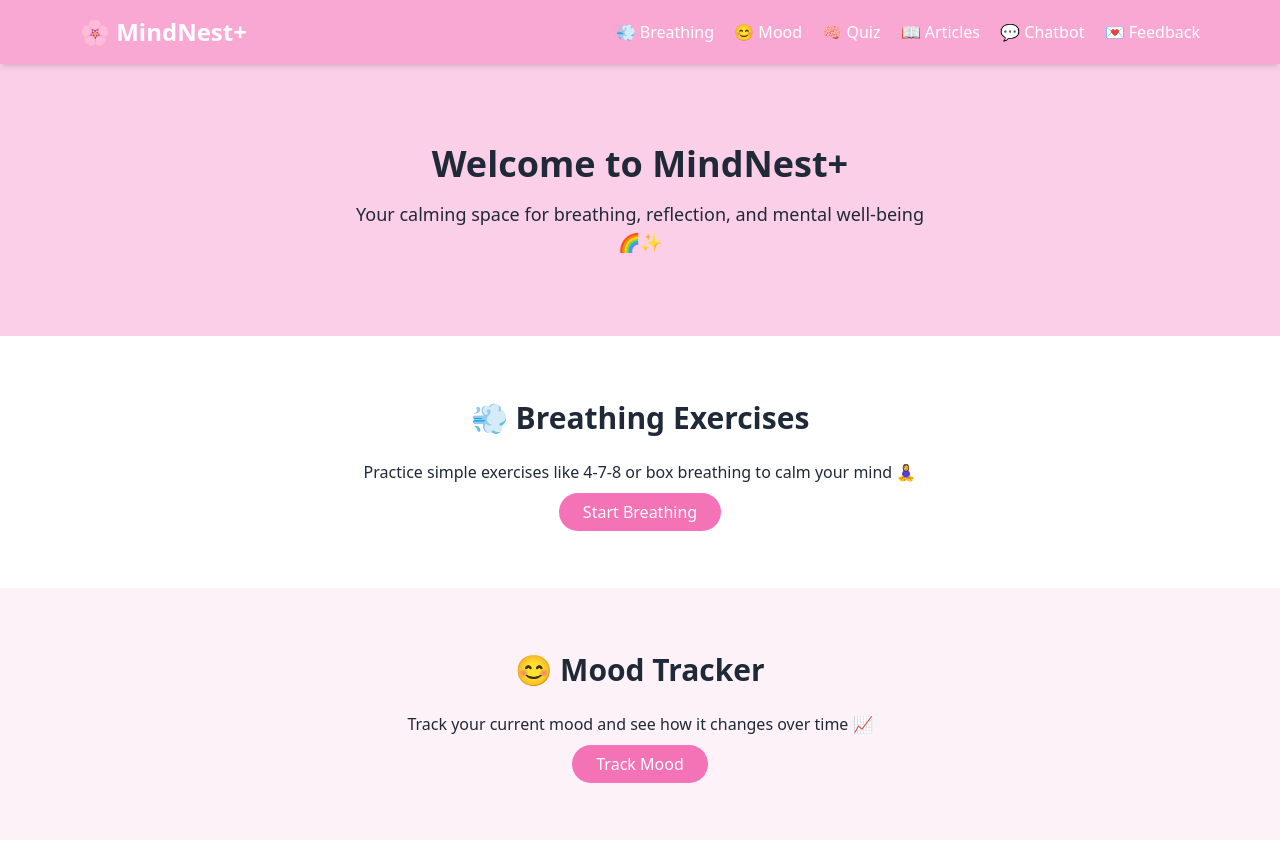
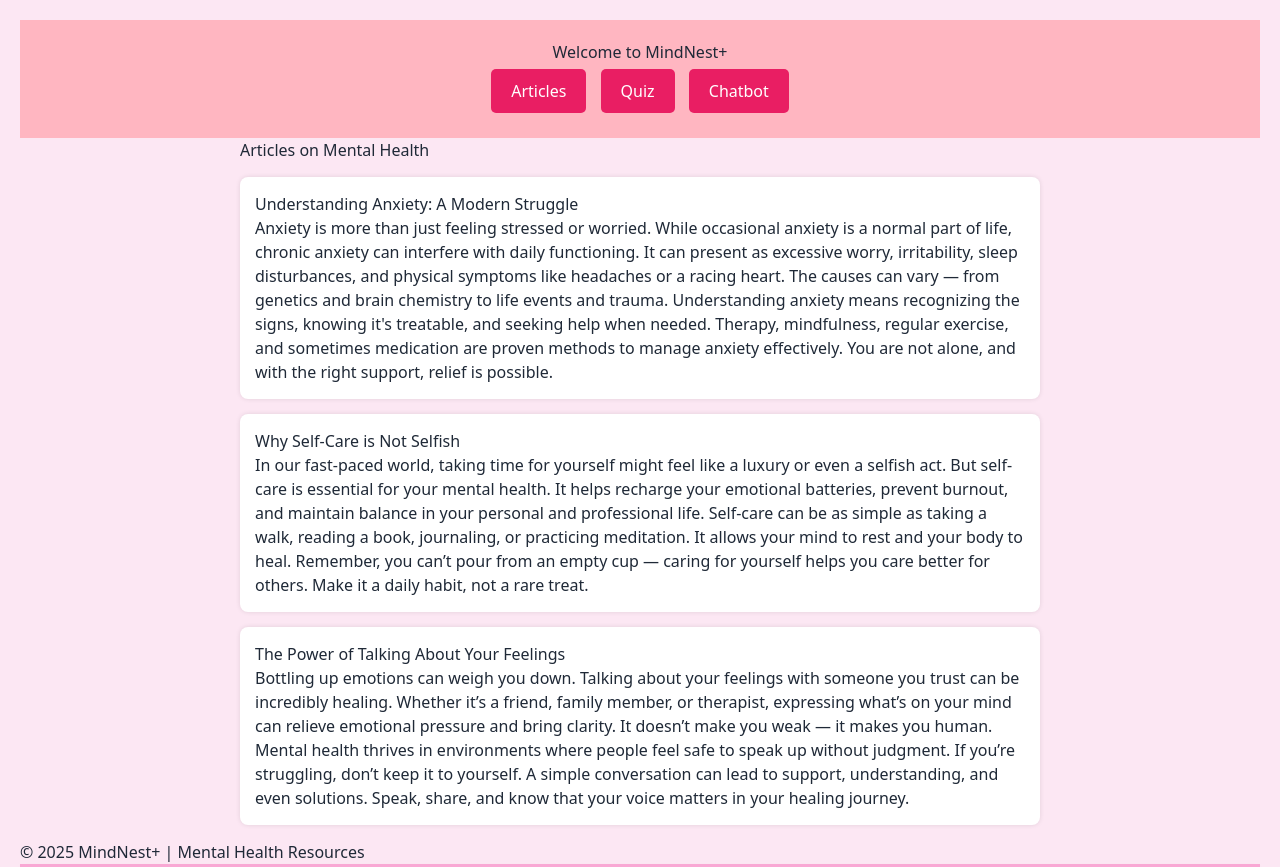
Before and after one commit to meowmeow123-bot/mindnest-plus, a website: page index.html in a window 1280 px wide. Shown: the top 867 px of the page. Drawn offline with nearby package versions, Linux system fonts and the light colour scheme.

Commit message:
Update index.html

```diff
--- a/index.html
+++ b/index.html
@@ -1,3 +1,59 @@
+<!DOCTYPE html>
+<html lang="en">
+<head>
+  <meta charset="UTF-8">
+  <title>MindNest+ | Mental Health Platform</title>
+  <link rel="stylesheet" href="style.css">
+</head>
+<body>
+  <header>
+    <h1>Welcome to MindNest+</h1>
+    <nav>
+      <button onclick="showSection('articles')">Articles</button>
+      <button onclick="showSection('quiz')">Quiz</button>
+      <button onclick="showSection('chatbot')">Chatbot</button>
+    </nav>
+  </header>
+
+  <main>
+    <section id="articles">
+      <h2>Articles on Mental Health</h2>
+      <article>
+        <h3>Understanding Anxiety: A Modern Struggle</h3>
+        <p>Anxiety is more than just feeling stressed or worried. While occasional anxiety is a normal part of life, chronic anxiety can interfere with daily functioning. It can present as excessive worry, irritability, sleep disturbances, and physical symptoms like headaches or a racing heart. The causes can vary — from genetics and brain chemistry to life events and trauma. Understanding anxiety means recognizing the signs, knowing it's treatable, and seeking help when needed. Therapy, mindfulness, regular exercise, and sometimes medication are proven methods to manage anxiety effectively. You are not alone, and with the right support, relief is possible.</p>
+      </article>
+      <article>
+        <h3>Why Self-Care is Not Selfish</h3>
+        <p>In our fast-paced world, taking time for yourself might feel like a luxury or even a selfish act. But self-care is essential for your mental health. It helps recharge your emotional batteries, prevent burnout, and maintain balance in your personal and professional life. Self-care can be as simple as taking a walk, reading a book, journaling, or practicing meditation. It allows your mind to rest and your body to heal. Remember, you can’t pour from an empty cup — caring for yourself helps you care better for others. Make it a daily habit, not a rare treat.</p>
+      </article>
+      <article>
+        <h3>The Power of Talking About Your Feelings</h3>
+        <p>Bottling up emotions can weigh you down. Talking about your feelings with someone you trust can be incredibly healing. Whether it’s a friend, family member, or therapist, expressing what’s on your mind can relieve emotional pressure and bring clarity. It doesn’t make you weak — it makes you human. Mental health thrives in environments where people feel safe to speak up without judgment. If you’re struggling, don’t keep it to yourself. A simple conversation can lead to support, understanding, and even solutions. Speak, share, and know that your voice matters in your healing journey.</p>
+      </article>
+    </section>
+
+    <section id="quiz" style="display:none;">
+      <h2>Self-Assessment Quiz</h2>
+      <form id="quiz-form"></form>
+      <button onclick="submitQuiz()">Submit</button>
+      <div id="result"></div>
+    </section>
+
+    <section id="chatbot" style="display:none;">
+      <h2>Chatbot Assistant</h2>
+      <div id="chat-box"></div>
+      <input type="text" id="user-input" placeholder="Ask something..." />
+      <button onclick="sendMessage()">Send</button>
+    </section>
+  </main>
+
+  <footer>
+    <p>© 2025 MindNest+ | Mental Health Resources</p>
+  </footer>
+
+  <script src="script.js"></script>
+</body>
+</html>
 <!DOCTYPE html>
 <html lang="en">
 <head>
```
